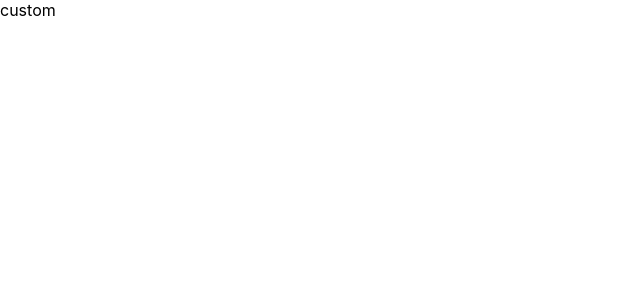
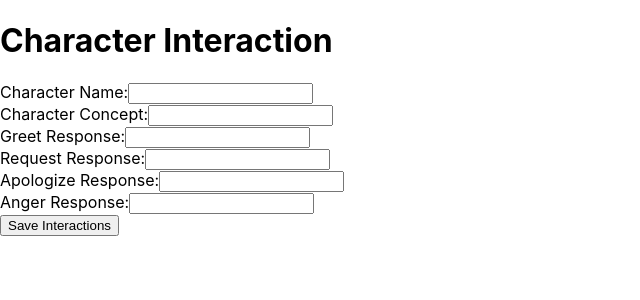
Before and after one commit to junseokeee/Web-Chat, a React (Create React App) app: page /custom in a window 1280 px wide. Shown: the top 300 px of the page, without its empty margins (0-640 px from the left). Built offline with nearby package versions, Linux system fonts and the light colour scheme.

Commit message:
커스텀 페이지 추가

```diff
--- a/src/component/custom.js
+++ b/src/component/custom.js
@@ -1,7 +1,101 @@
-import React, { Component } from "react";
+import React, { useState } from "react";
 
-export default class custom extends Component {
-  render() {
-    return <div>custom</div>;
-  }
+function Custom() {
+  const [characterName, setCharacterName] = useState("");
+  const [conceptResponse, setConceptResponse] = useState("");
+  const [greetResponse, setGreetResponse] = useState("");
+  const [requestResponse, setRequestResponse] = useState("");
+  const [apologizeResponse, setApologizeResponse] = useState("");
+  const [angerResponse, setAngerResponse] = useState("");
+
+  const handleSaveInteraction = () => {
+    const interactions = [
+      { role: "system", content: conceptResponse },
+      { role: "assistant", content: greetResponse },
+      { role: "assistant", content: requestResponse },
+      { role: "assistant", content: apologizeResponse },
+      { role: "assistant", content: angerResponse },
+    ];
+    const data = {
+      character: { name: characterName },
+      interactions: interactions,
+    };
+
+    const fileName = `${characterName}_data.json`;
+
+    // Create a Blob with the JSON data and save it as a file
+    const blob = new Blob([JSON.stringify(data, null, 2)], {
+      type: "application/json",
+    });
+    const url = URL.createObjectURL(blob);
+    const link = document.createElement("a");
+    link.href = url;
+    link.download = fileName;
+    link.click();
+
+    // Save data to localStorage
+    let existingData =
+      JSON.parse(localStorage.getItem("interactionData")) || [];
+    existingData.push(data);
+    localStorage.setItem("interactionData", JSON.stringify(existingData));
+
+    alert("Data saved successfully!");
+  };
+
+  return (
+    <div>
+      <h1>Character Interaction</h1>
+      <div>
+        <label>Character Name:</label>
+        <input
+          type="text"
+          value={characterName}
+          onChange={(e) => setCharacterName(e.target.value)}
+        />
+      </div>
+      <div>
+        <label>Character Concept:</label>
+        <input
+          type="text"
+          value={conceptResponse}
+          onChange={(e) => setConceptResponse(e.target.value)}
+        />
+      </div>
+      <div>
+        <label>Greet Response:</label>
+        <input
+          type="text"
+          value={greetResponse}
+          onChange={(e) => setGreetResponse(e.target.value)}
+        />
+      </div>
+      <div>
+        <label>Request Response:</label>
+        <input
+          type="text"
+          value={requestResponse}
+          onChange={(e) => setRequestResponse(e.target.value)}
+        />
+      </div>
+      <div>
+        <label>Apologize Response:</label>
+        <input
+          type="text"
+          value={apologizeResponse}
+          onChange={(e) => setApologizeResponse(e.target.value)}
+        />
+      </div>
+      <div>
+        <label>Anger Response:</label>
+        <input
+          type="text"
+          value={angerResponse}
+          onChange={(e) => setAngerResponse(e.target.value)}
+        />
+      </div>
+      <button onClick={handleSaveInteraction}>Save Interactions</button>
+    </div>
+  );
 }
+
+export default Custom;
```
